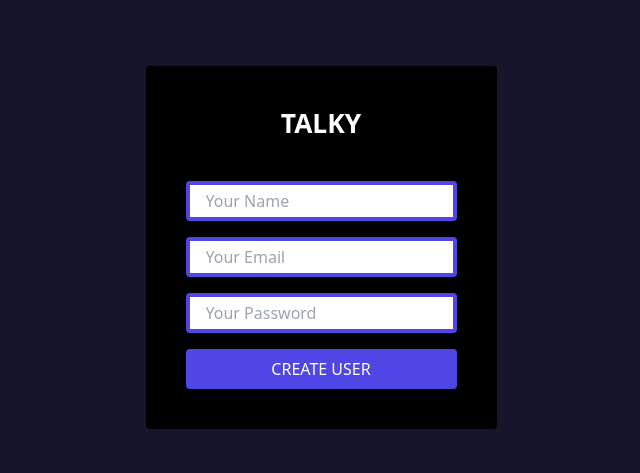
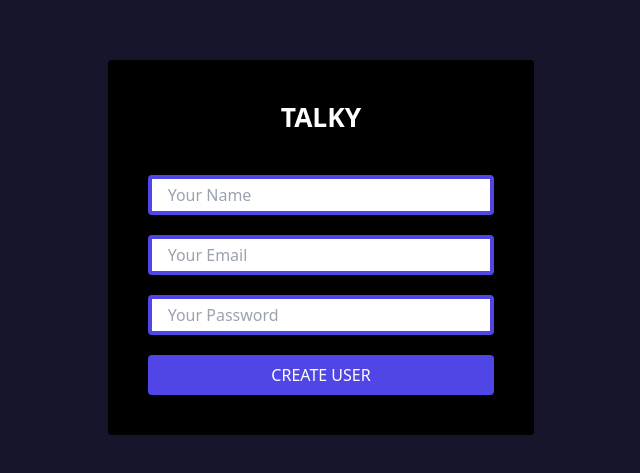
Before and after one commit to tusharshaha/messenger, a Next.js app: page /login in a window 1280 px wide. Shown: the part 153-626 px from the top of the page, without its empty margins (319-959 px from the left). Built offline with nearby package versions, Linux system fonts and the light colour scheme; no server answers.

Commit message:
added react hook form

```diff
--- a/package.json
+++ b/package.json
@@ -22,6 +22,7 @@
     "postcss": "8.4.23",
     "react": "18.2.0",
     "react-dom": "18.2.0",
+    "react-hook-form": "^7.45.2",
     "react-icons": "^4.9.0",
     "react-redux": "^8.1.1",
     "socket.io-client": "^4.6.1",
--- a/pages/login.tsx
+++ b/pages/login.tsx
@@ -1,15 +1,31 @@
+import { error } from 'console';
 import React from 'react';
+import { useForm, SubmitHandler } from "react-hook-form";
+
+interface IFormInput {
+  name: string;
+  email: string;
+  password: string;
+}
 
 const Login = () => {
+  const { register, handleSubmit, formState: { errors } } = useForm<IFormInput>();
+  const onSubmit: SubmitHandler<IFormInput> = data => console.log(data);
+
   return (
     <div className='flex items-center justify-center w-100 h-[100vh]'>
-      <div className='rounded p-10 bg-black text-center uppercase'>
-        <h3 className='font-bold text-white'>Talky</h3>
-        <form action="" className='flex flex-col gap-4 mt-10 text-black'>
-          <input type="text" className='focus:outline-0 border-4 border-indigo-600 py-1 px-4 rounded' name="" id="" placeholder='Your Name' />
-          <input type="email" className='focus:outline-0 border-4 border-indigo-600 py-1 px-4 rounded' name="" id="" placeholder='Your Email' />
-          <input type="password" className='focus:outline-0 border-4 border-indigo-600 py-1 px-4 rounded' name="" id="" placeholder='Your Password' />
-          <button className="px-5 py-2 bg-indigo-600 transition duration-300 hover:bg-indigo-700 text-white uppercase rounded">Create User</button>
+      <div className='rounded p-10 bg-black text-center w-1/3'>
+        <h3 className='font-bold text-white uppercase'>Talky</h3>
+        <form onSubmit={handleSubmit(onSubmit)} className='flex flex-col mt-10 text-black'>
+          <input {...register("name", { required: true })} className='focus:outline-0 border-4 border-indigo-600 py-1 px-4 rounded mb-5' placeholder='Your Name' />
+          {errors.name && <span className='text-red-400 text-start mt-[-15px] mb-2'>Name is Required</span>}
+
+          <input type='email' {...register("email", { required: true })} className='focus:outline-0 border-4 border-indigo-600 py-1 px-4 rounded mb-5' placeholder='Your Email' />
+          {errors.email && <span className='text-red-400 text-start mt-[-15px] mb-2'>Email is Required</span>}
+
+          <input type='password' {...register("password", { required: true, pattern: /^(?=.*[a-z])(?=.*\d).{6,}$/ })} className='focus:outline-0 border-4 border-indigo-600 py-1 px-4 rounded mb-5' placeholder='Your Password' />{errors.password && <span className='text-red-400 text-start mt-[-15px] mb-2'>Minimum of 6 characters, including 1 number and 1 lowercase letter</span>}
+
+          <button type='submit' className="px-5 py-2 bg-indigo-600 transition duration-300 hover:bg-indigo-700 text-white uppercase rounded">Create User</button>
         </form>
       </div>
     </div>
```
Also changed, not shown: 2 other files (tests, documents, lock files or other folders).
